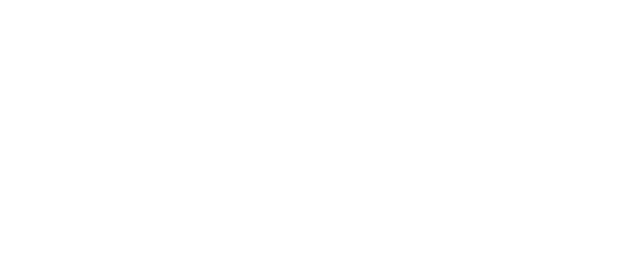
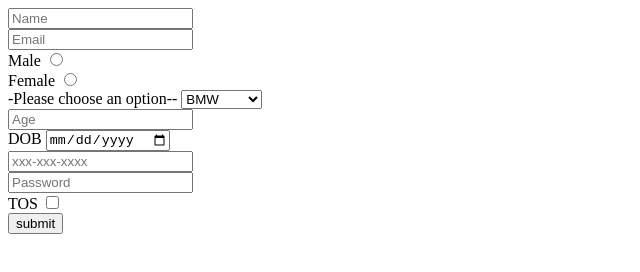
Before and after one commit to acciojob/signup-form-car-sameerg08, a website: page main.html in a window 1280 px wide. Shown: the whole page, without its empty margins (0-640 px from the left). Drawn offline with Linux system fonts and the light colour scheme.

Commit message:
created a submission

```diff
--- a/main.html
+++ b/main.html
@@ -10,6 +10,56 @@
 	<!-- the entire body must be written by student -->
     <script type="text/javascript" src="./script.js">
 </script>
+	<form>
+        <div>
+            <div>
+                <input type="text" id="name" placeholder="Name" name="uname" required>
+            </div>
+            <div>
+                <input type="email" id="email" placeholder="Email" name="uemail" required>
+            </div>
+            <div>
+                <label for="male">Male</label>
+                <input type="radio" id="gender_m" name="gender" required>
+            </div>
+
+            <div>
+                <label for="female">Female</label>
+                <input type="radio" id="gender_f" name="gender" required>
+            </div>
+
+            <div>
+                <label for="car">-Please choose an option--</label>
+                <select name="" id="car"  required>
+                    <option value="BMW" >BMW</option>
+                    <option value="Audi">Audi</option>
+                    <option value="Mercedez">Mercedez</option>
+                </select>
+            </div>
+            <div>
+                <input type="number" id="age" placeholder="Age" name="uage" required>
+            </div>
+            <div>
+                <label for="dob">DOB</label>
+                <input type="date" id="dob" placeholder="dob" name="udob" required>
+            </div>
+            <div>
+                <input type="number" id="tel" placeholder="xxx-xxx-xxxx" name="number">
+            </div>
+            <div>
+                <input type="password" id="password" placeholder="Password" name="Upass" required >
+            </div>
+            <div>
+                <label for="">TOS</label>
+                <input type="checkbox" id="tos" required>
+            </div>
+            <div>
+                <input type="submit" value="submit">
+            </div>
+
+        </div>
+
+    </form>
 
 </body>
 
```
